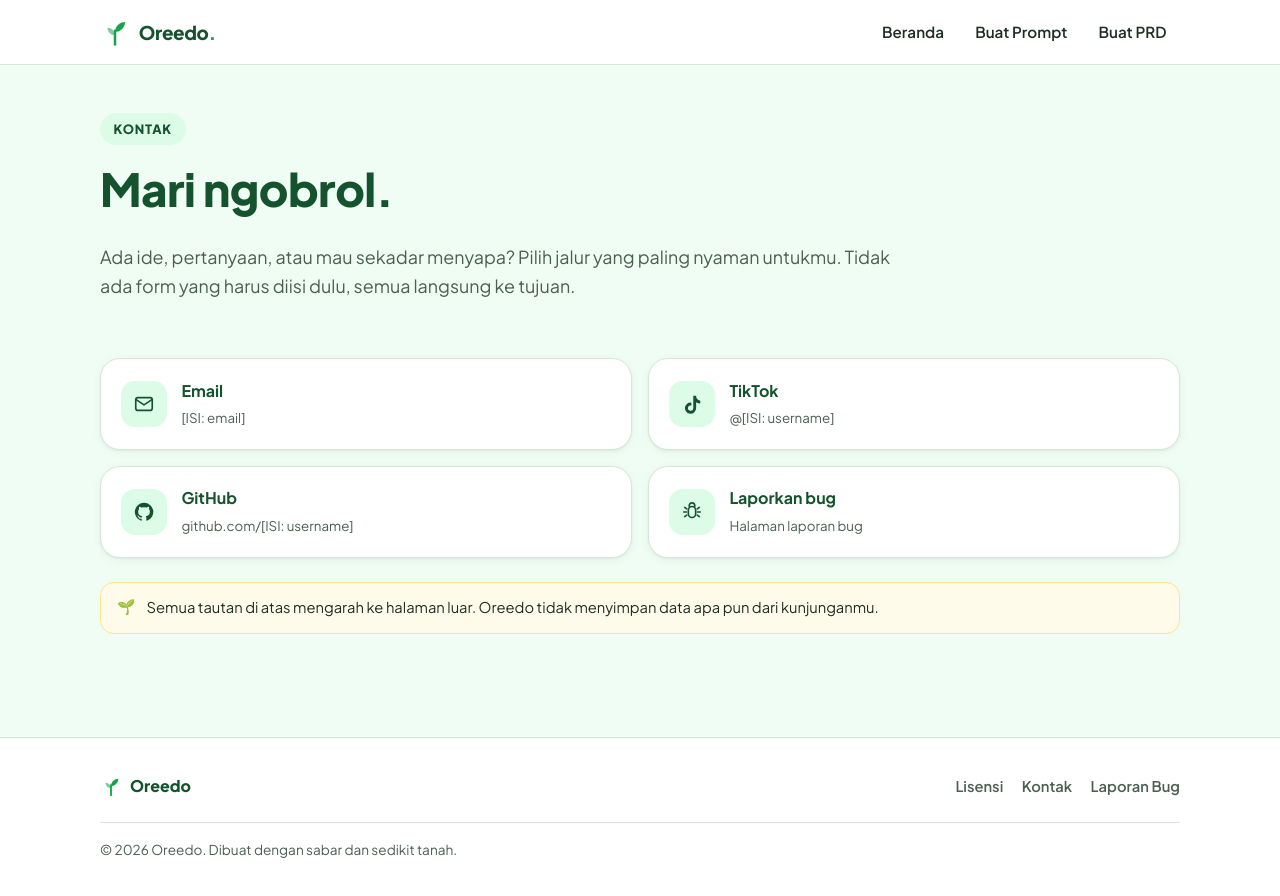
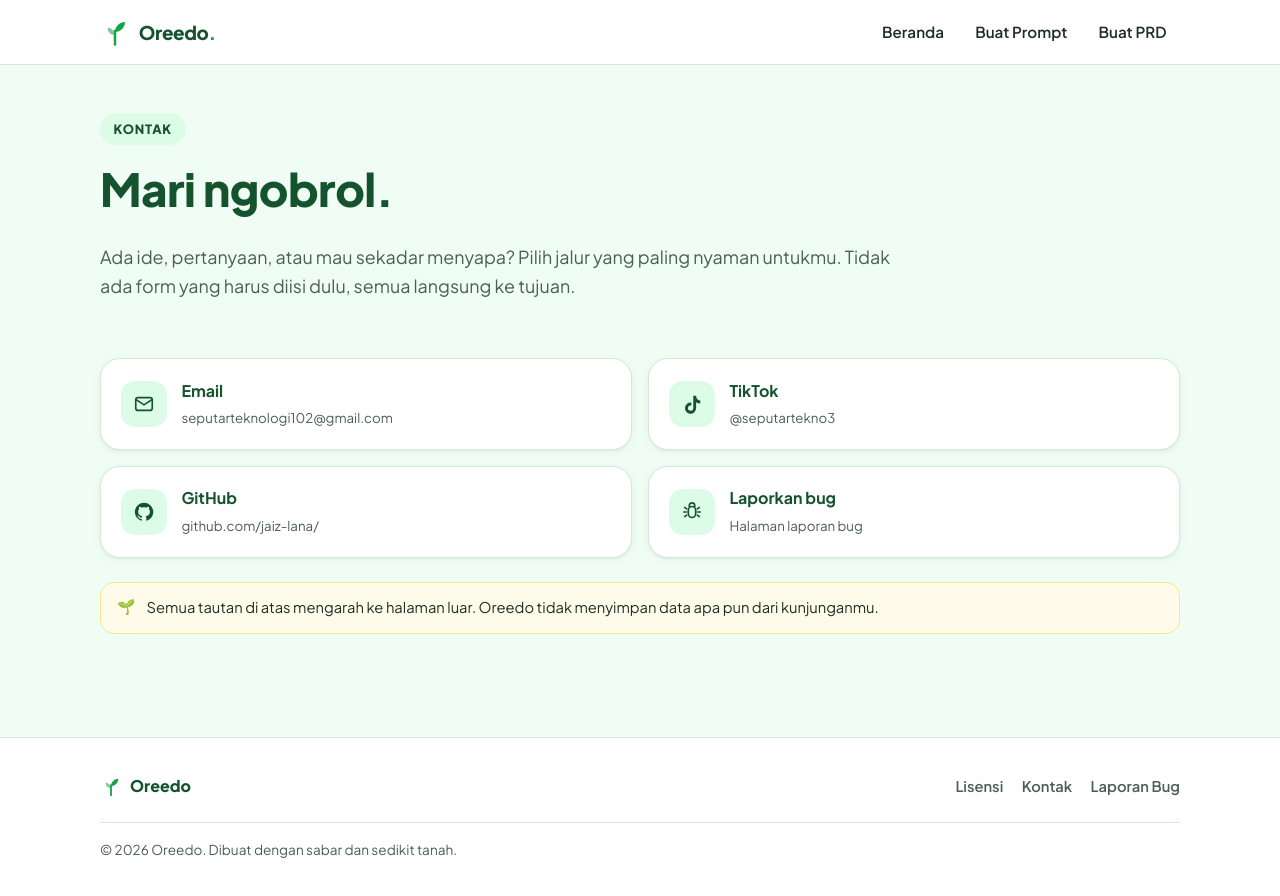
Before and after one commit to jaiz-lana/Oreedo, a plain HTML site: page kontak.html in a window 1280 px wide. Drawn offline with Linux system fonts and the light colour scheme.

Commit message:
Update contact information in kontak.html

```diff
--- a/kontak.html
+++ b/kontak.html
@@ -60,7 +60,7 @@
       <div class="container">
         <div class="grid grid-2">
 
-          <a class="link-card" href="mailto:[ISI: email]">
+          <a class="link-card" href="mailto:seputarteknologi102@gmail.com">
             <span class="card-icon" aria-hidden="true">
               <svg viewBox="0 0 24 24" width="22" height="22" fill="none" stroke="currentColor" stroke-width="1.8" stroke-linecap="round" stroke-linejoin="round">
                 <rect x="3" y="5" width="18" height="14" rx="2.5"/>
@@ -69,11 +69,11 @@
             </span>
             <span>
               <strong>Email</strong>
-              <small>[ISI: email]</small>
+              <small>seputarteknologi102@gmail.com</small>
             </span>
           </a>
 
-          <a class="link-card" href="https://www.tiktok.com/@[ISI: username]" target="_blank" rel="noopener noreferrer">
+          <a class="link-card" href="https://www.tiktok.com/@seputartekno3" target="_blank" rel="noopener noreferrer">
             <span class="card-icon" aria-hidden="true">
               <svg viewBox="0 0 24 24" width="22" height="22" fill="currentColor">
                 <path d="M16.5 3a5.5 5.5 0 0 0 4.5 5.4v3.1a8.4 8.4 0 0 1-4.5-1.5v6.6a6.1 6.1 0 1 1-5.2-6.1v3.2a2.9 2.9 0 1 0 2.1 2.9V3h3.1Z"/>
@@ -81,11 +81,11 @@
             </span>
             <span>
               <strong>TikTok</strong>
-              <small>@[ISI: username]</small>
+              <small>@seputartekno3</small>
             </span>
           </a>
 
-          <a class="link-card" href="https://github.com/[ISI: username]" target="_blank" rel="noopener noreferrer">
+          <a class="link-card" href="https://github.com/jaiz-lana/" target="_blank" rel="noopener noreferrer">
             <span class="card-icon" aria-hidden="true">
               <svg viewBox="0 0 24 24" width="22" height="22" fill="currentColor">
                 <path d="M12 2a10 10 0 0 0-3.16 19.49c.5.09.68-.22.68-.48v-1.7c-2.78.6-3.37-1.34-3.37-1.34-.45-1.15-1.11-1.46-1.11-1.46-.91-.62.07-.6.07-.6 1 .07 1.53 1.03 1.53 1.03.9 1.53 2.36 1.09 2.94.83.09-.65.35-1.09.63-1.34-2.22-.25-4.55-1.11-4.55-4.94 0-1.09.39-1.98 1.03-2.68-.1-.25-.45-1.27.1-2.64 0 0 .84-.27 2.75 1.02a9.5 9.5 0 0 1 5 0c1.91-1.29 2.75-1.02 2.75-1.02.55 1.37.2 2.39.1 2.64.64.7 1.03 1.59 1.03 2.68 0 3.84-2.34 4.69-4.57 4.93.36.31.68.92.68 1.86v2.76c0 .27.18.58.69.48A10 10 0 0 0 12 2Z"/>
@@ -93,7 +93,7 @@
             </span>
             <span>
               <strong>GitHub</strong>
-              <small>github.com/[ISI: username]</small>
+              <small>github.com/jaiz-lana/</small>
             </span>
           </a>
 
```
